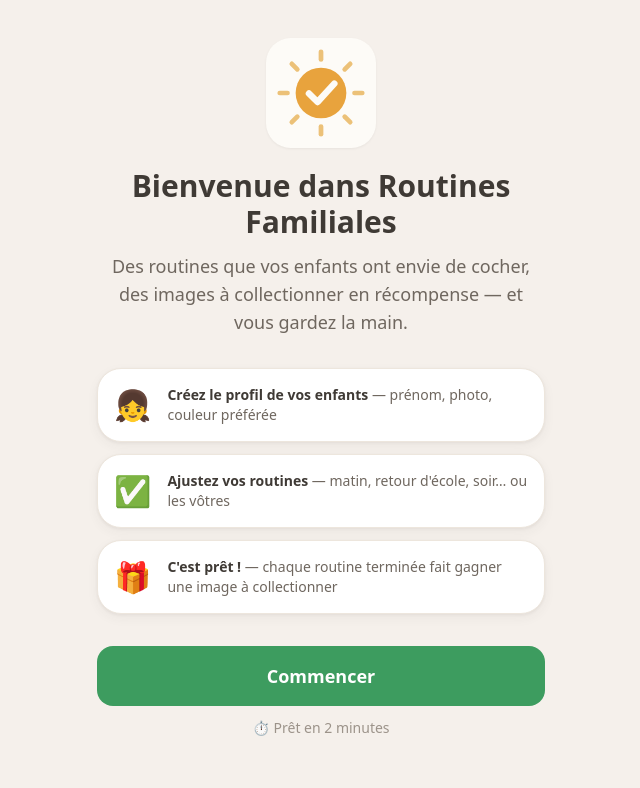
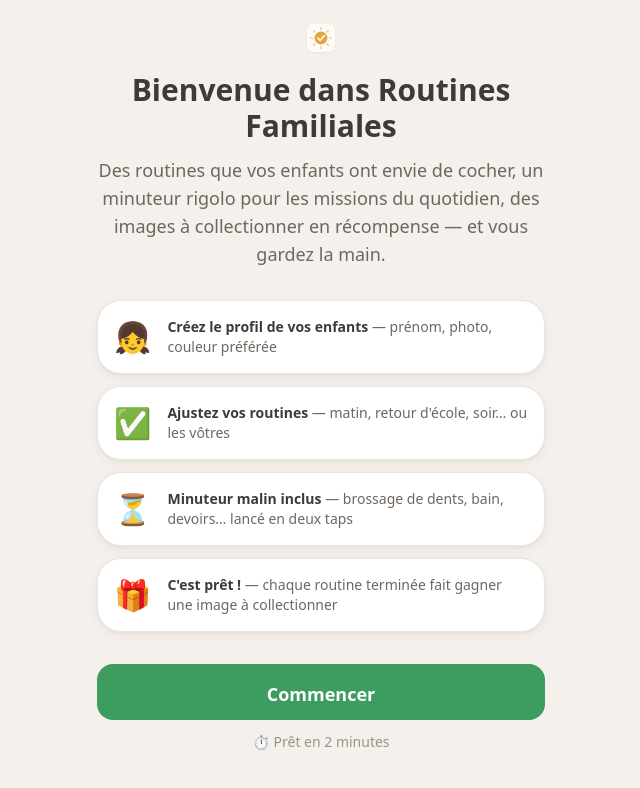
Before and after one commit to thibaultmathieu/app-familiale-routines, a React (Vite) app: page / in a window 1280 px wide. Shown: the top 788 px of the page, without its empty margins (319-959 px from the left). Built offline with nearby package versions, Linux system fonts and the light colour scheme.

Commit message:
feat: highlight timer feature in onboarding welcome

```diff
--- a/src/components/OnboardingScreen.tsx
+++ b/src/components/OnboardingScreen.tsx
@@ -146,8 +146,9 @@
           Bienvenue dans Routines Familiales
         </h1>
         <p className="text-lg text-ink-soft mb-8 max-w-md">
-          Des routines que vos enfants ont envie de cocher,
-          des images à collectionner en récompense — et vous gardez la main.
+          Des routines que vos enfants ont envie de cocher, un minuteur rigolo
+          pour les missions du quotidien, des images à collectionner en
+          récompense — et vous gardez la main.
         </p>
 
         <div className="w-full max-w-md space-y-3 mb-8 text-left">
@@ -158,6 +159,10 @@
           <Card className="p-4 flex items-center gap-4">
             <span className="text-3xl" aria-hidden="true">✅</span>
             <p className="text-ink-soft text-sm"><span className="font-semibold text-ink">Ajustez vos routines</span> — matin, retour d'école, soir… ou les vôtres</p>
+          </Card>
+          <Card className="p-4 flex items-center gap-4">
+            <span className="text-3xl" aria-hidden="true">⏳</span>
+            <p className="text-ink-soft text-sm"><span className="font-semibold text-ink">Minuteur malin inclus</span> — brossage de dents, bain, devoirs… lancé en deux taps</p>
           </Card>
           <Card className="p-4 flex items-center gap-4">
             <span className="text-3xl" aria-hidden="true">🎁</span>
```
